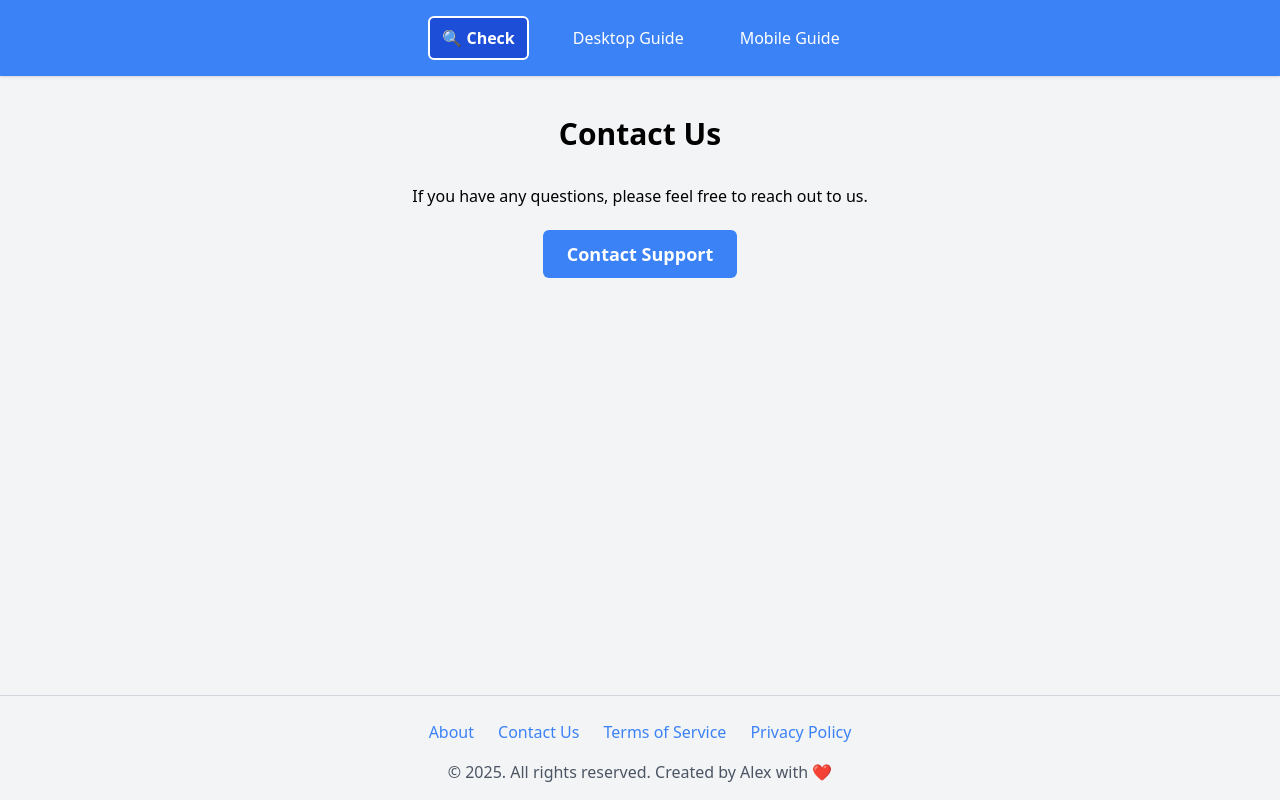
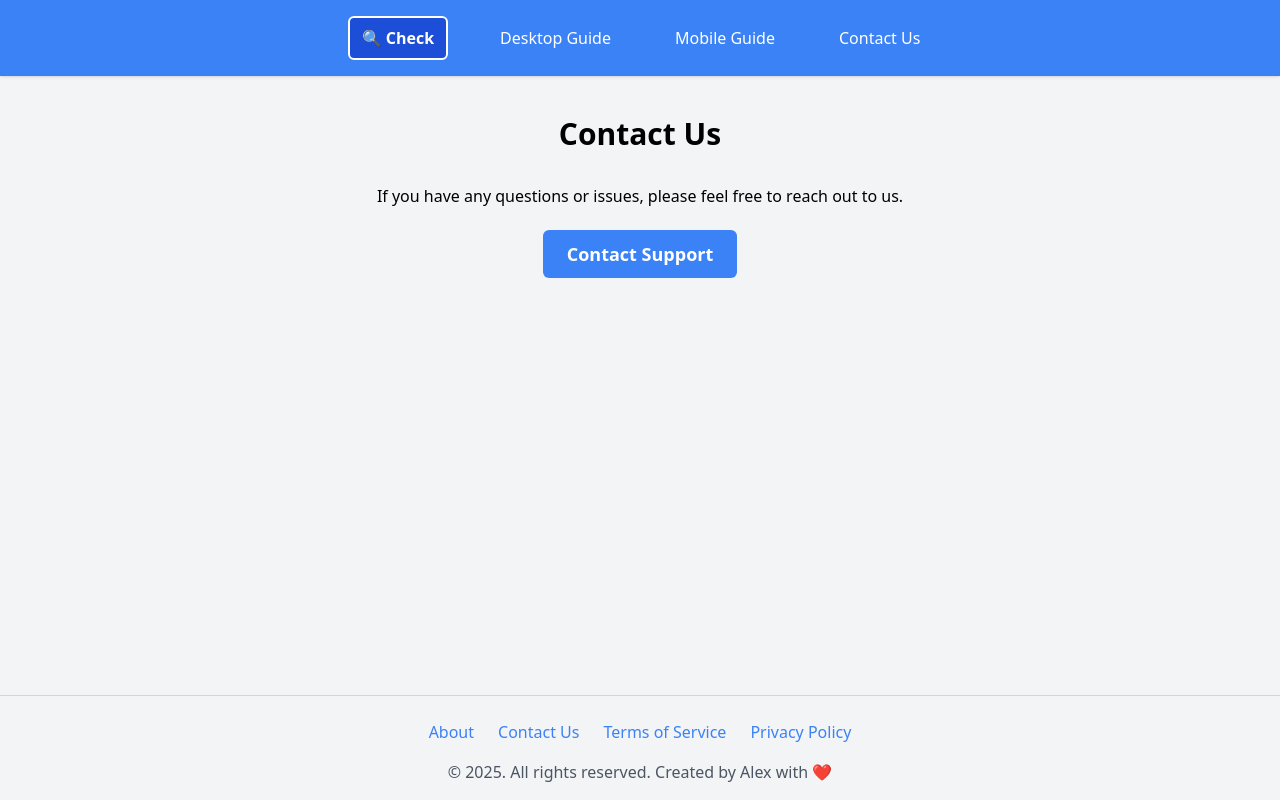
Before and after one commit to achneerov/instafollowercheck.com, a plain HTML site: page contact-us.html in a window 1280 px wide. Drawn offline with nearby package versions, Linux system fonts and the light colour scheme.

Commit message:
Added a new tab for contact us

```diff
--- a/contact-us.html
+++ b/contact-us.html
@@ -12,7 +12,7 @@
     </head>
     <body class="bg-gray-100 min-h-screen flex flex-col">
         <header class="bg-blue-500 shadow">
-            <nav class="container mx-auto flex justify-center items-center py-4">
+            <nav class="container mx-auto flex justify-center items-center py-4 flex-wrap gap-2">
                 <a href="index.html" class="mx-4 px-3 py-2 bg-blue-700 text-white font-semibold rounded-md border-2 border-white hover:bg-blue-800 hover:border-gray-200"
                     >🔍 Check</a
                 >
@@ -26,13 +26,18 @@
                     class="mx-4 px-3 py-2 text-white hover:text-gray-200"
                     >Mobile Guide</a
                 >
+                <a
+                    href="contact-us.html"
+                    class="mx-4 px-3 py-2 text-white hover:text-gray-200"
+                    >Contact Us</a
+                >
             </nav>
         </header>
 
         <main class="container mx-auto px-4 mt-10 flex-grow text-center">
             <h1 class="text-3xl font-bold mb-8">Contact Us</h1>
             <p class="mb-8">
-                If you have any questions, please feel free to reach out to us.
+                If you have any questions or issues, please feel free to reach out to us.
             </p>
             <a
                 href="mailto:support@instafollowercheck.com"
```
Also changed, not shown: about.html (+6 -1 lines), guide-desktop.html (+6 -1 lines), guide-mobile.html (+6 -1 lines), index.html (+6 -1 lines), privacy-policy.html (+6 -1 lines), terms-of-service.html (+6 -1 lines).
